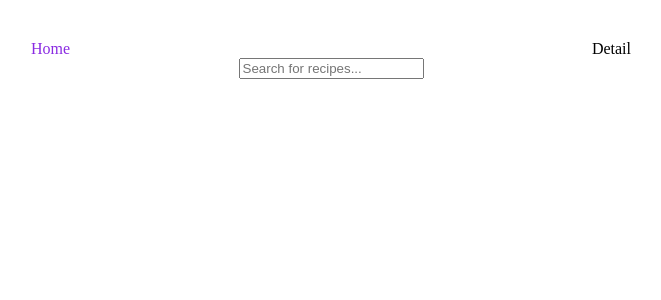
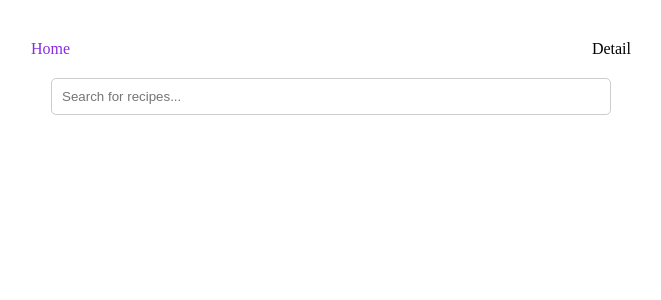
Before and after one commit to uth1nkimAc0Dr/recipe-explorer, a Vue app: page / in a window 1280 px wide. Shown: the top 300 px of the page, without its empty margins (309-970 px from the left). Built offline with nearby package versions, Linux system fonts and the light colour scheme.

Commit message:
style: improve input and recipe item styles

```diff
--- a/src/views/HomePage.vue
+++ b/src/views/HomePage.vue
@@ -1,12 +1,17 @@
 <template>
-  <div>
-    <input
+  <div class="home-page">
+    <div class="search-input">
+      <input
       v-model="searchQuery"
       @input="onSearch"
       placeholder="Search for recipes..."
-    ></input>
-    <div v-for="recipe in recipes" :key="recipe.id">
-      <router-link :to="`detail/${recipe.id}`">{{ recipe.title }}</router-link>
+      ></input>
+    </div>
+
+    <div class="recipe-list">
+      <div v-for="recipe in recipes" :key="recipe.id" class="recipe-item">
+        <router-link :to="`detail/${recipe.id}`">{{ recipe.title }}</router-link>
+      </div>
     </div>
   </div>
 </template>
@@ -52,3 +57,47 @@ export default defineComponent({
   },
 });
 </script>
+
+
+<style>
+.home-page{
+  padding: 20px;
+
+  .search-input{
+    margin-bottom: 20px;
+
+    input{
+      width: 100%;
+      padding: 10px;
+      border-radius: 5px;
+      border: 1px solid #ccc;
+      box-sizing: border-box;
+    }
+  }
+
+  .recipe-list{
+    display: flex;
+    flex-wrap: wrap;
+    gap:20px;
+
+    .recipe-item{
+      /* background-color: orangered; */
+      background-color: #f9f9f9;
+      border: 1px solid #ddd;
+      border-radius: 2.5px;
+      padding: 12px;
+      width: calc(32%-20px);
+      text-align: center;
+
+      &:hover{
+        box-shadow:0 2px 8px rgb(4, 21, 45);
+      }
+
+      a{
+        text-decoration: none;
+      }
+    }
+  }
+
+}
+</style>
```
